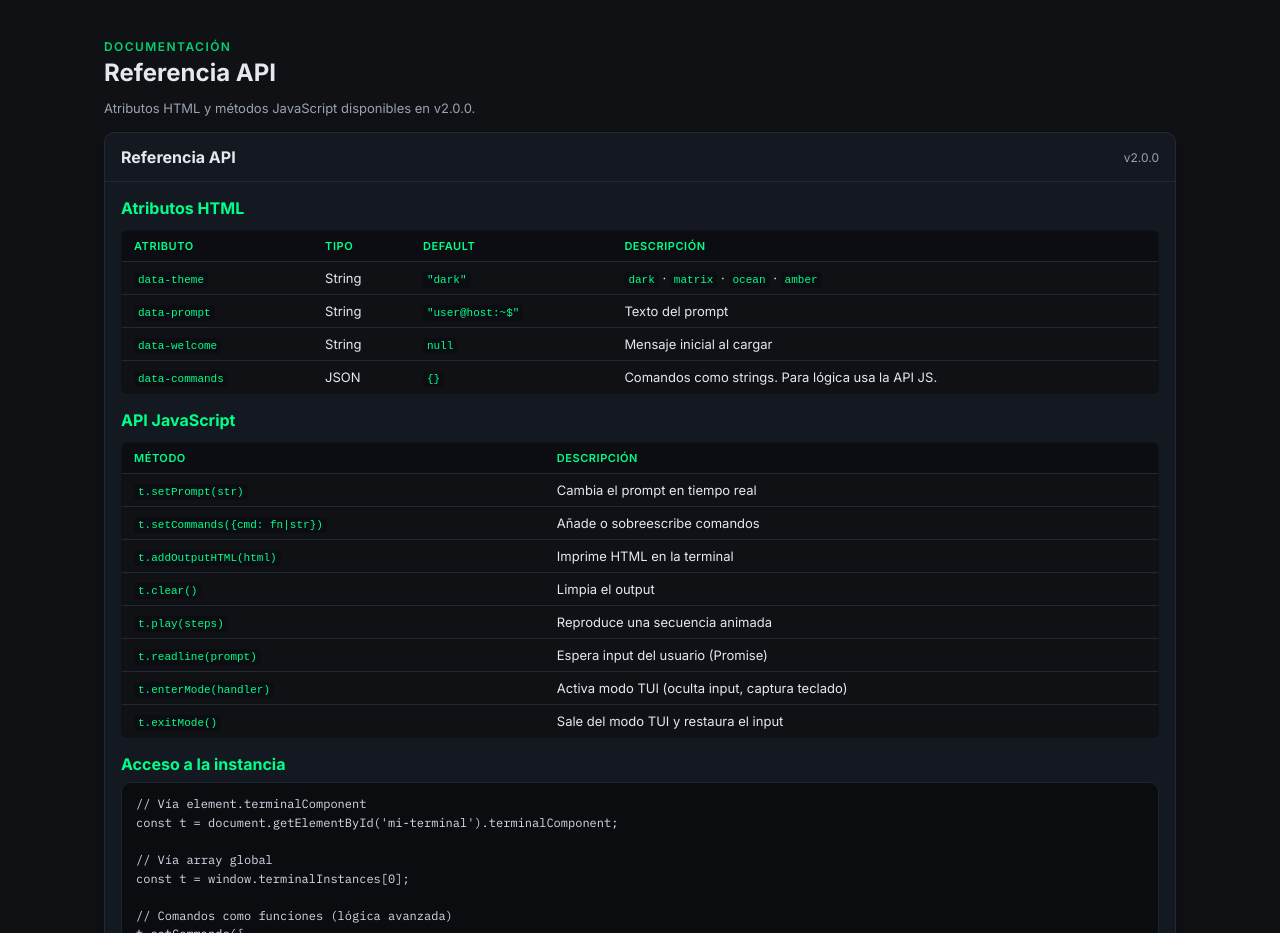
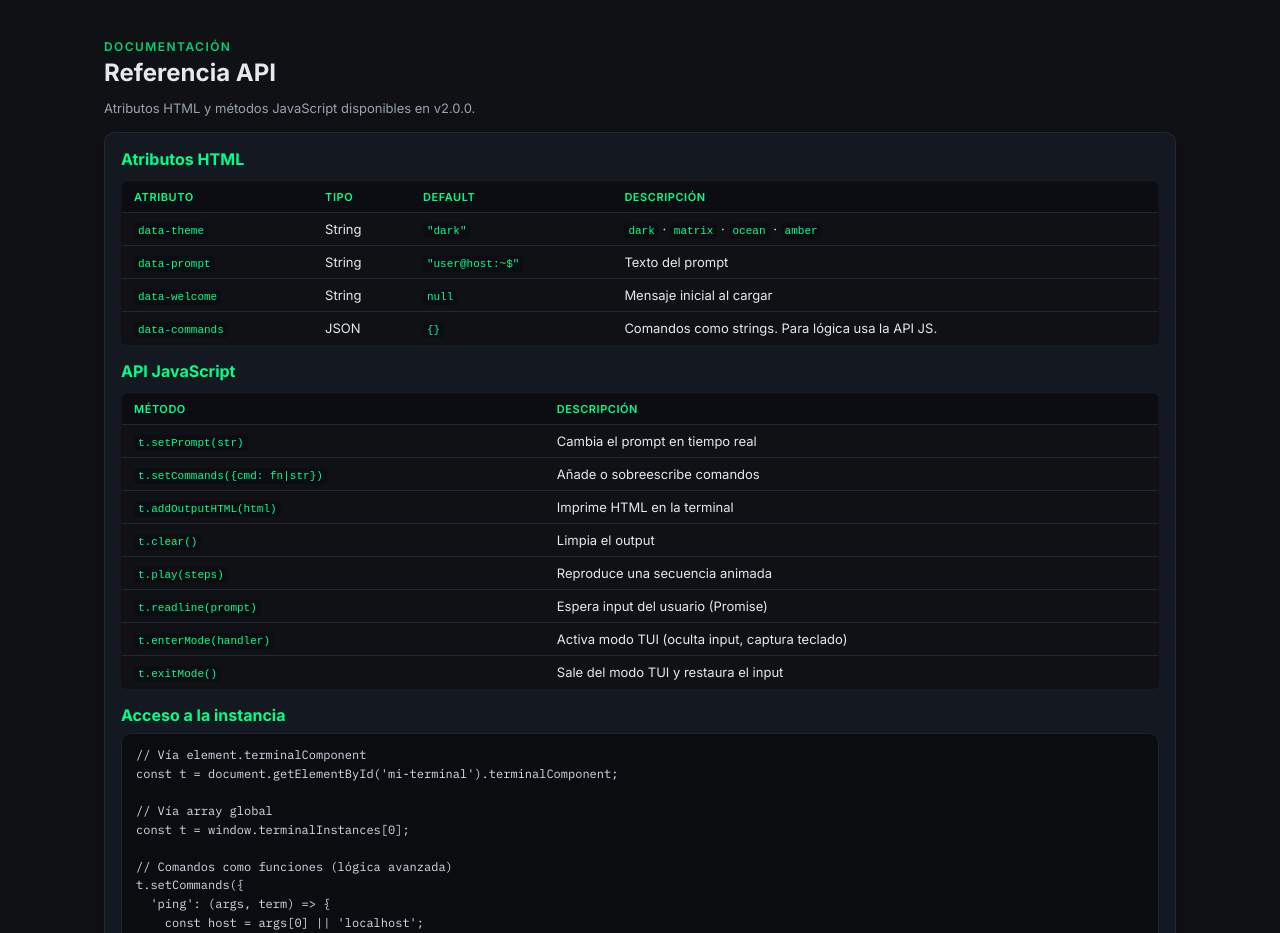
Before and after one commit to memoriainfinita/terminus, a website: page docs/index.html in a window 1280 px wide. Shown: the part 1700-2633 px from the top of the page. Drawn offline with Linux system fonts and the light colour scheme.

Commit message:
chore: remove redundant card header from API reference

```diff
--- a/docs/index.html
+++ b/docs/index.html
@@ -192,10 +192,6 @@ Comandos disponibles:
           <p class="text-muted text-sm">Atributos HTML y métodos JavaScript disponibles en v2.0.0.</p>
         </div>
         <div class="card">
-          <div class="card-h">
-            <strong>Referencia API</strong>
-            <span class="tag">v2.0.0</span>
-          </div>
           <div class="card-b">
             <div class="subsection-mb">
               <h4 class="subsection-header">Atributos HTML</h4>
```
